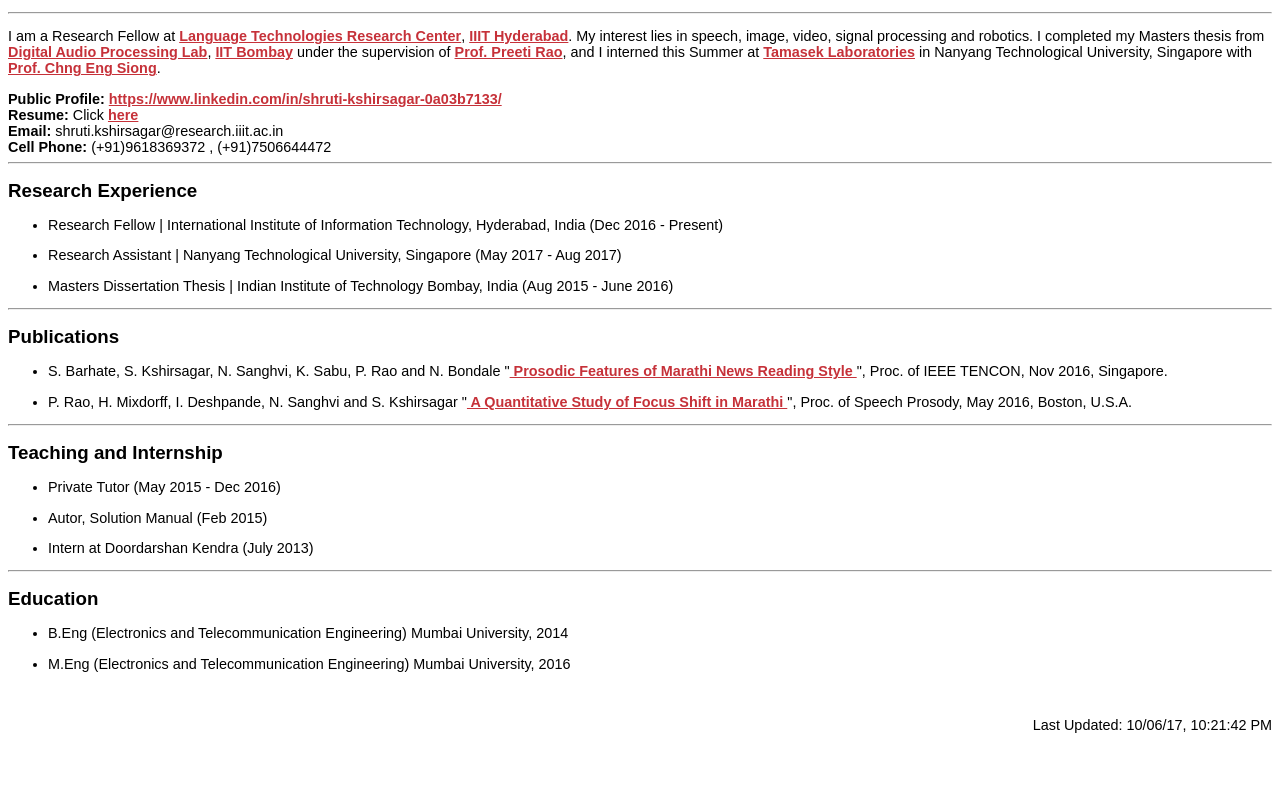
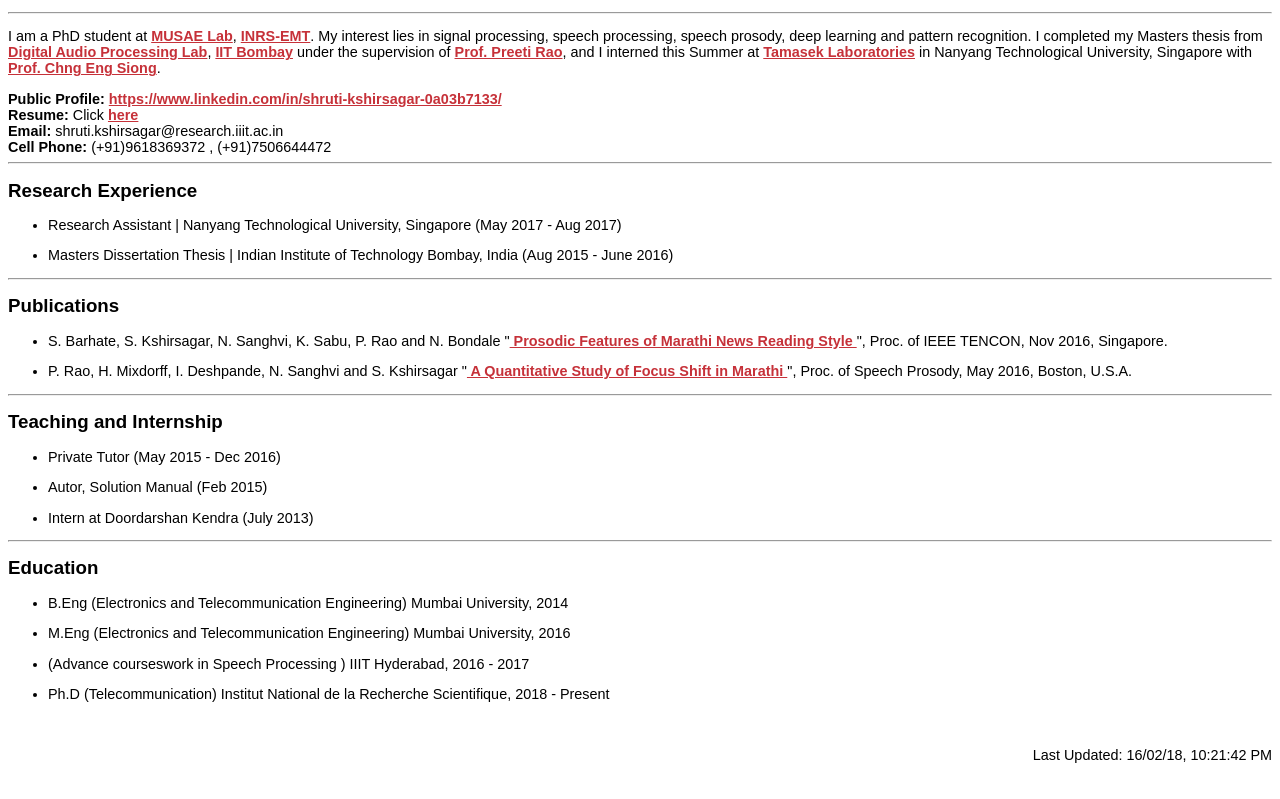
Before and after one commit to shrutikshirsagar/abhiga.github.io, a plain HTML site: page shrutikshirsagar/index.html in a window 1280 px wide. Shown: the part 439-1238 px from the top of the page. Before the commit the page ends 1210 px from the top, so only its background shows below. Drawn offline with Linux system fonts and the light colour scheme.

Commit message:
update shrutikshirsagar resume

```diff
--- a/shrutikshirsagar/index.html
+++ b/shrutikshirsagar/index.html
@@ -13,7 +13,7 @@
 <h2>Shruti Kshirsagar</h2>
 </div>
 <hr>
-<p>I am a Research Fellow at <A HREF = "https://ltrc.iiit.ac.in/">Language Technologies Research Center</A>, <A HREF = "https://www.iiit.ac.in/">IIIT Hyderabad</A>. My interest lies in speech, image, video, signal processing and robotics. I completed my Masters thesis from <A HREF = "https://www.ee.iitb.ac.in/student/~daplab/">Digital Audio Processing Lab</A>, <A HREF = "http://www.iitb.ac.in/">IIT Bombay</A> under the supervision of <A HREF = "https://www.ee.iitb.ac.in/web/faculty/homepage/prao">Prof. Preeti Rao</A>, and I interned this Summer at <A HREF= "http://temasek-labs.ntu.edu.sg/Pages/Home.aspx">Tamasek Laboratories</A> in Nanyang Technological University, Singapore with <A HREF= "http://www.ntu.edu.sg/home/aseschng/">Prof. Chng Eng Siong</A>.
+<p>I am a PhD student at <A HREF = "http://musaelab.ca/">MUSAE Lab</A>, <A HREF = "http://www.inrs.ca/english/research-centres/energie-materiaux-telecommunications-research-centre">INRS-EMT</A>. My interest lies in signal processing, speech processing, speech prosody, deep learning and pattern recognition. I completed my Masters thesis from <A HREF = "https://www.ee.iitb.ac.in/student/~daplab/">Digital Audio Processing Lab</A>, <A HREF = "http://www.iitb.ac.in/">IIT Bombay</A> under the supervision of <A HREF = "https://www.ee.iitb.ac.in/web/faculty/homepage/prao">Prof. Preeti Rao</A>, and I interned this Summer at <A HREF= "http://temasek-labs.ntu.edu.sg/Pages/Home.aspx">Tamasek Laboratories</A> in Nanyang Technological University, Singapore with <A HREF= "http://www.ntu.edu.sg/home/aseschng/">Prof. Chng Eng Siong</A>.
 </p>
 
 <b>Public Profile:</b> <A HREF="https://www.linkedin.com/in/shruti-kshirsagar-0a03b7133/">https://www.linkedin.com/in/shruti-kshirsagar-0a03b7133/</A>  <br>
@@ -24,7 +24,6 @@
 <hr>
 <h2>Research Experience</h2>
 <ul>
-<li><p>Research Fellow | International Institute of Information Technology, Hyderabad, India (Dec 2016 - Present)</p>
 <li><p>Research Assistant | Nanyang Technological University, Singapore (May 2017 - Aug 2017)</p>
 <li><p>Masters Dissertation Thesis | Indian Institute of Technology Bombay, India (Aug 2015 - June 2016)</p>
 </ul>
@@ -47,12 +46,14 @@
    <ul>
 <li><p>B.Eng (Electronics and Telecommunication Engineering) Mumbai University, 2014</p>
 <li><p>M.Eng (Electronics and Telecommunication Engineering) Mumbai University, 2016</p>
+<li><p> (Advance courseswork in Speech Processing ) IIIT Hyderabad, 2016 - 2017</p>
+<li><p>Ph.D (Telecommunication) Institut National de la Recherche Scientifique, 2018 - Present</p>
 </ul>
 
 <br>
 </div>
 <div align="right">
-<p>Last Updated: 10/06/17, 10:21:42 PM</p>
+<p>Last Updated: 16/02/18, 10:21:42 PM</p>
 </div>
 
 <br>
```
Also changed, not shown: 1 other file.
